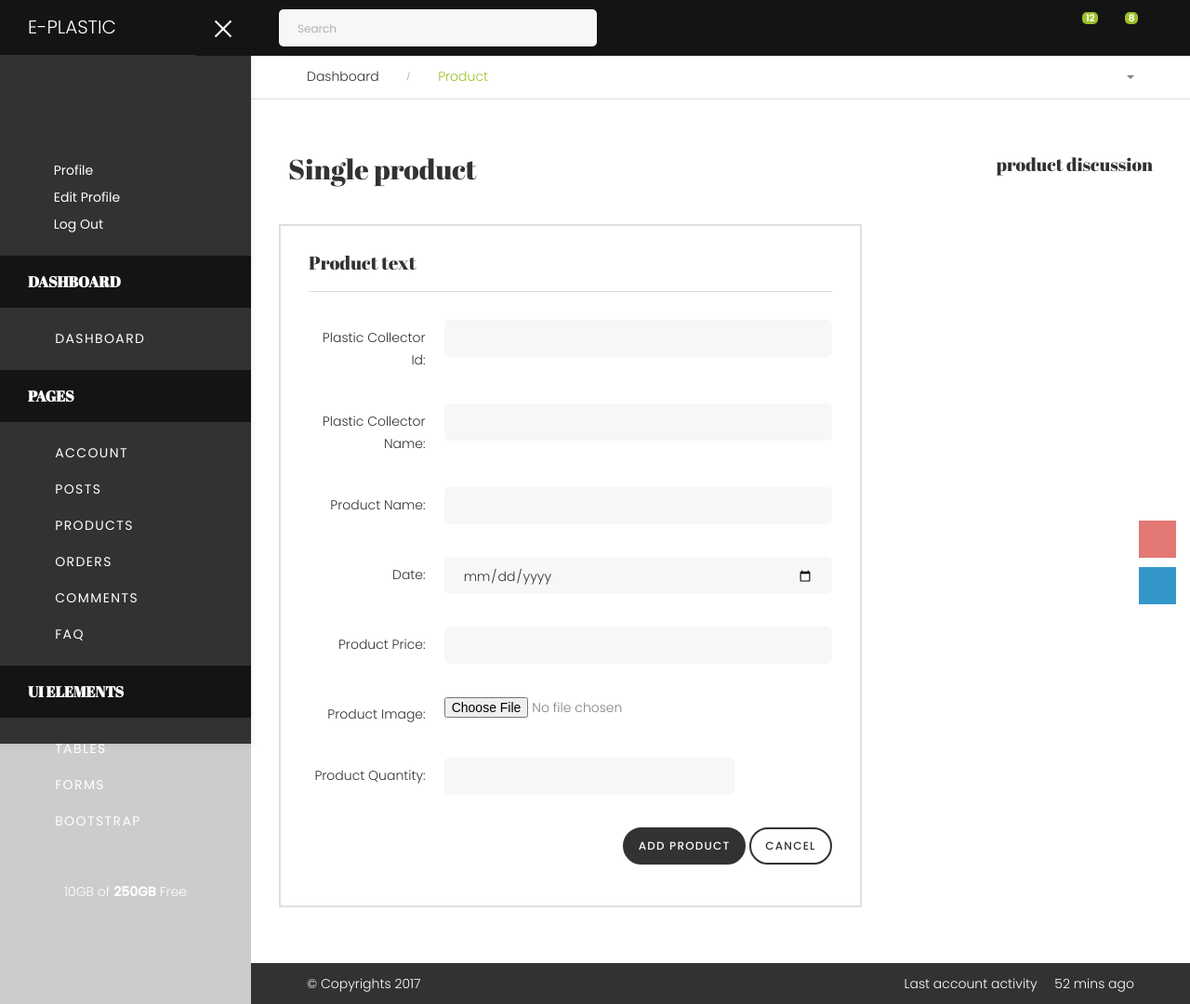
After one commit to specty-ns/e-Plastic, a Django app: page /product/ in a window 1280 px wide. The commit adds this page. Shown: the whole page at 93% size. Run offline with Django 3.2, Linux system fonts and the light colour scheme; some libraries are stand-ins or nearby versions; some web fonts are replaced.

Commit message:
add pproduct

```diff
--- /dev/null
+++ b/ep/templates/ep/addpproduct.html
@@ -0,0 +1,217 @@
+{% extends 'ep/base2.html' %}
+{% block content %}
+			<section class="ls with_bottom_border">
+				<div class="container-fluid">
+					<div class="row">
+						<div class="col-md-6">
+							<ol class="breadcrumb darklinks">
+								<li>
+									<a href="#">Dashboard</a>
+								</li>
+								<li class="active">Product</li>
+							</ol>
+						</div>
+						<!-- .col-* -->
+						<div class="col-md-6 text-md-right">
+							<span class="dashboard-daterangepicker">
+								<i class="fa fa-calendar"></i>
+								<span></span>
+								<i class="caret"></i>
+							</span>
+						</div>
+						<!-- .col-* -->
+					</div>
+					<!-- .row -->
+				</div>
+				<!-- .container -->
+			</section>
+
+			<section class="ls section_padding_top_50 section_padding_bottom_50 columns_padding_10">
+				<div class="container-fluid">
+
+					<div class="row">
+						<div class="col-sm-12">
+							<h3>Single product
+								<small class="pull-right">
+									<a href="admin_comments.html">
+										<i class="fa fa-comments"></i> product discussion</a>
+								</small>
+							</h3>
+						</div>
+					</div>
+					<!-- .row -->
+					<form class="form-horizontal" action="{% url 'addpproduct' pk=request.session.id %}" method="post" enctype="multipart/form-data">
+						{% csrf_token %}
+						{% if msg %}
+
+							<strong><p style="color: green;">{{msg}}</p></strong>
+
+						{% endif %}
+						<div class="row">
+							<div class="col-md-8">
+								<div class="with_border with_padding">
+
+									<h4>
+										Product text
+
+									</h4>
+									<hr>
+									<div class="row form-group">
+										<label class="col-lg-3 control-label">Plastic Collector Id: </label>
+										<div class="col-lg-9">
+											<input type="text" name="id" class="form-control" value="{{request.session.id}}">
+										</div>
+									</div>
+									<div class="row form-group">
+										<label class="col-lg-3 control-label">Plastic Collector Name: </label>
+										<div class="col-lg-9">
+											<input type="text" name="pcname" class="form-control" value="{{request.session.Pcname}}">
+										</div>
+									</div>
+									<div class="row form-group">
+										<label class="col-lg-3 control-label">Product Name: </label>
+										<div class="col-lg-9">
+											<input type="text" name="pname" class="form-control">
+										</div>
+									</div>
+									<div class="row form-group">
+										<label class="col-lg-3 control-label">Date: </label>
+										<div class="col-lg-9">
+											<input type="date" name="pdate" class="form-control">
+										</div>
+									</div>
+
+									<div class="row form-group admin-product-price">
+										<label class="col-lg-3 control-label">Product Price: </label>
+										<div class="col-lg-9">
+											<input type="number" name="pprice" step="0.01" class="form-control">
+										</div>
+									</div>
+
+									<div class="row form-group">
+										<label class="col-lg-3 control-label">Product Image: </label>
+										<div class="col-lg-9">
+											<input type="file" name="pimage" id="">
+										</div>
+									</div>
+
+									<div class="row form-group">
+										<label class="col-lg-3 control-label">Product Quantity: </label>
+										<div class="col-lg-9">
+											<input type="number" name="pqty" id="">
+										</div>
+									</div>
+
+									<div class="row">
+										<div class="col-sm-12 text-right">
+											<button type="submit" class="theme_button wide_button">Add product</button>
+											<a href="" class="theme_button inverse wide_button">Cancel</a>
+										</div>
+									</div>
+									<!-- .row  -->
+
+								</div>
+								<!-- .with_border -->
+
+							</div>
+							<!-- .col-* -->
+						</div>
+						<!-- .row  -->
+
+
+					</form>
+
+				</div>
+				<!-- .container -->
+			</section>
+
+			<section class="page_copyright ds darkblue_bg_color">
+				<div class="container-fluid">
+					<div class="row">
+						<div class="col-sm-6">
+							<p class="grey">&copy; Copyrights 2017</p>
+						</div>
+						<div class="col-sm-6 text-sm-right">
+							<p class="grey">Last account activity <i class="fa fa-clock-o"></i> 52 mins ago</p>
+						</div>
+					</div>
+				</div>
+			</section>
+
+		</div>
+		<!-- eof #box_wrapper -->
+	</div>
+	<!-- eof #canvas -->
+
+
+	<!-- chat -->
+	<div class="side-dropdown side-chat dropdown">
+		<a class="side-button side-chat-button" id="chat-dropdown" data-target="#" href="#" data-toggle="dropdown" role="button" aria-haspopup="true" aria-expanded="false">
+			<i class="fa fa-comments-o"></i>
+		</a>
+
+		<ul class="dropdown-menu list-unstyled" aria-labelledby="chat-dropdown">
+			<li class="dropdown-title darkgrey_bg_color">
+				<h4>
+					Small Chat
+					<span class="pull-right">14.03.2017</span>
+				</h4>
+			</li>
+			<li>
+
+				<ul class="list-unstyled">
+					<li class="side-chat-item item-secondary">
+						<h5>
+							Michael Anderson
+							<time class="pull-right small-chat-date" datetime="2017-03-13T08:50:40+00:00">
+								08:50
+							</time>
+						</h5>
+						<div class="danger_bg_color">
+							Duis autem veum iriure dolor in hendrerit
+						</div>
+					</li>
+					<li class="side-chat-item item-primary">
+						<h5>
+							Jane Walker
+							<time class="pull-right small-chat-date" datetime="2017-03-13T08:50:40+00:00">
+								08:52
+							</time>
+						</h5>
+						<div class="warning_bg_color">
+							Vulputate vese molestie consequatl illum
+						</div>
+					</li>
+					<li class="side-chat-item item-secondary">
+						<h5>
+							Michael Anderson
+							<time class="pull-right small-chat-date" datetime="2017-03-13T08:50:40+00:00">
+								08:50
+							</time>
+						</h5>
+						<div class="danger_bg_color">
+							Duis autem veum iriure dolor in hendrerit
+						</div>
+					</li>
+				</ul>
+			</li>
+
+
+			<li role="separator" class="divider"></li>
+
+			<li>
+				<div class="side-chat-answer">
+					<form class="form-inline button-on-input">
+						<div class="form-group">
+							<label for="side-chat-message" class="sr-only">Message</label>
+							<input type="text" class="form-control" id="side-chat-message" placeholder="Message">
+						</div>
+						<button type="submit" class="btn btn-danger">
+							<i class="fa fa-paper-plane-o"></i>
+						</button>
+					</form>
+				</div>
+			</li>
+		</ul>
+	</div>
+{% endblock %}
--- a/ep/templates/ep/base2.html
+++ b/ep/templates/ep/base2.html
@@ -145,7 +145,7 @@
 									<a href="#">
 										<div class="media">
 											<div class="media-left media-middle">
-												<img src="{{MEDIA_URL}}{{key5.comp_image.url}}" ></img>
+												<img src="" ></img>
 											</div>
 											<div class="media-body media-middle">
 												<h4>{{request.session.Cname}}</h4>
@@ -157,17 +157,16 @@
 													Profile
 												</a>
 
-
-													<a href="{% url 'cupdate' pk=request.session.id %}">
+												<a href="{% url 'cupdate' pk=request.session.id %}">
 														<i class="fa fa-edit"></i>
 														Edit Profile
-													</a>
+												</a>
 
 
-													<a href="{% url 'adminin' %}">
+												<a href="{% url 'adminin' %}">
 														<i class="fa fa-sign-out"></i>
 														Log Out
-													</a>
+												</a>
 
 											</div>
 
@@ -283,7 +282,7 @@
 						</a>
 										</li>
 										<li>
-											<a href="admin_product.html">
+											<a href="">
 							Single Product
 						</a>
 										</li>
--- a/ep/templates/ep/customer_profile.html
+++ b/ep/templates/ep/customer_profile.html
@@ -185,7 +185,7 @@
 													</div>
 													<div class="media-body media-middle">
 														<strong class="grey">
-															Member sicne:
+															Member since:
 														</strong>
 														12/10/2014
 													</div>
--- a/ep/templates/ep/plasticCollector_index.html
+++ b/ep/templates/ep/plasticCollector_index.html
@@ -34,6 +34,8 @@
 							<h3 class="dashboard-page-title">{{request.session.Pcname}}
 
 								<small>{{request.session.Role}}</small>
+
+
 							</h3>
 						</div>
 						<div class="col-md-8 text-md-right">
--- a/ep/urls.py
+++ b/ep/urls.py
@@ -23,5 +23,7 @@ urlpatterns = [
     path("plasticCollectordata/<int:pk>",views.PlasticCollectorProfileData,name="plasticCollectordata"),
     path("plasticCollectorupdatebutton/<int:pk>",views.PlasticCollectorUpdateButtonClick,name="plasticCollectorupdatebutton"),
     path("plasticCollectorupdate/<int:pk>",views.PlasticCollectorUpdateData,name="plasticCollectorupdate"),
+    path("addpproduct/<int:pk>",views.AddPProduct,name="addpproduct"),
+    path("product/",views.Product,name="product"),
 
 ]
--- a/ep/views.py
+++ b/ep/views.py
@@ -23,6 +23,8 @@ def CompanyProfile(request):
     return render(request,"ep/company_profile.html")
 def PlasticCollectorProfile(request):
     return render(request,"ep/plasticCollector_profile.html")
+def Product(request):
+    return render(request,"ep/addpproduct.html")
 
 def Register(request):
     try:
@@ -120,7 +122,7 @@ def LoginUser(request):
                     request.session['id'] = user.id
                     return render(request,"ep/index-2.html")
                 else:
-                    message = "User Password or Role Doesnot match"
+                    message = "User Email or Password Doesnot match"
                     return render(request,"ep/customer_signin.html",{'msg':message})
 
         elif request.POST['role']=="RecyclingCompany":
@@ -148,7 +150,7 @@ def LoginUser(request):
                     request.session['Oemail']=comp.owner_email
                     return render(request,"ep/admin_index.html")
                 else:
-                    message= "Password doesn't match!"
+                    message= "Role or Email or Password doesn't match!"
                     return render(request,"ep/admin_signin.html",{'msg':message})
 
         elif request.POST['role']=="PlasticCollector":
@@ -176,7 +178,7 @@ def LoginUser(request):
                     request.session['Oemail']=pc.owner_email
                     return render(request,"ep/plasticCollector_index.html")
                 else:
-                    message= "Password doesn't match!"
+                    message= "Role or Email or Password doesn't match!"
                     return render(request,"ep/admin_signin.html",{'msg':message})
     except Exception as e2:
         print("LoginException---------------------->",e2)
@@ -205,6 +207,16 @@ def CompanyUpdateClick(request,pk):
         comp = Company.objects.get(master_id=udata)
         return render(request,"ep/company_update.html",{"key6":comp})
 
+def PlasticCollectorProfileData(request,pk):
+    udata = Master.objects.get(id=pk)
+    if udata.role=="PlasticCollector":
+        pc = PlasticC.objects.get(master_id=udata)
+        return render(request,"ep/plasticCollector_profile.html",{'key8':pc})
+def PlasticCollectorUpdateButtonClick(request,pk):
+    udata = Master.objects.get(id=pk)
+    if udata.role=="PlasticCollector":
+        pc = PlasticC.objects.get(master_id=udata)
+        return render(request,"ep/plasticCollector_update.html",{"key7":pc})
 
 def UpdateData(request,pk):
     udata = Master.objects.get(id=pk)
@@ -221,7 +233,6 @@ def UpdateData(request,pk):
         cust.save()
         url = f'/profiledata/{pk}'
         return redirect(url)
-
 
 def CompanyUpdateData(request,pk):
     udata = Master.objects.get(id=pk)
@@ -272,13 +283,21 @@ def PlasticCollectorUpdateData(request,pk):
         url = f'/plasticCollectordata/{pk}'
         return redirect(url)
 
-def PlasticCollectorProfileData(request,pk):
-    udata = Master.objects.get(id=pk)
-    if udata.role=="PlasticCollector":
-        pc = PlasticC.objects.get(master_id=udata)
-        return render(request,"ep/plasticCollector_profile.html",{'key8':pc})
-def PlasticCollectorUpdateButtonClick(request,pk):
-    udata = Master.objects.get(id=pk)
-    if udata.role=="PlasticCollector":
-        pc = PlasticC.objects.get(master_id=udata)
-        return render(request,"ep/plasticCollector_update.html",{"key7":pc})
+def AddPProduct(request,pk):
+    try:
+        udata = Master.objects.get(id=pk)
+        if udata.role=="PlasticCollector":
+            pc = PlasticC.objects.get(master_id=udata)
+
+
+            pro_name = request.POST['pname']
+            pro_date = request.POST['pdate']
+            pro_price = request.POST['pprice']
+            pro_image = request.FILES['pimage']
+            pro_quantity = request.POST['pqty']
+
+            newProduct=PlasticProduct.objects.create(plasticc_id=pc,pproduct_name=pro_name,pproduct_date=pro_date,pproduct_price=pro_price,pproduct_image=pro_image,pproduct_quantity=pro_quantity)
+            message= "Product Added Successfully"
+            return render(request,"ep/addpproduct.html",{'msg':message})
+    except Exception as ae:
+        print("Add Product--------->",ae)
```
Also changed, not shown: ep/models.py (+9 -1 lines), ep/templates/ep/base5.html (+6 -2 lines), ep/migrations/0005_auto_20210128_1728.py (added), media/plasticcimg/Screenshot_11.png (added), media/plasticcimg/alan_walker_4k.jpg (added), media/pproductimg/1017928-friends-tv-show-wallpapers-1920x1080-large-resolution.jpg (added), media/pproductimg/1017928-friends-tv-show-wallpapers-1920x1080-large-resolution_RAgeTTR.jpg (added), media/pproductimg/1017928-friends-tv-show-wallpapers-1920x1080-large-resolution_ZZ0ZyGb.jpg (added).
